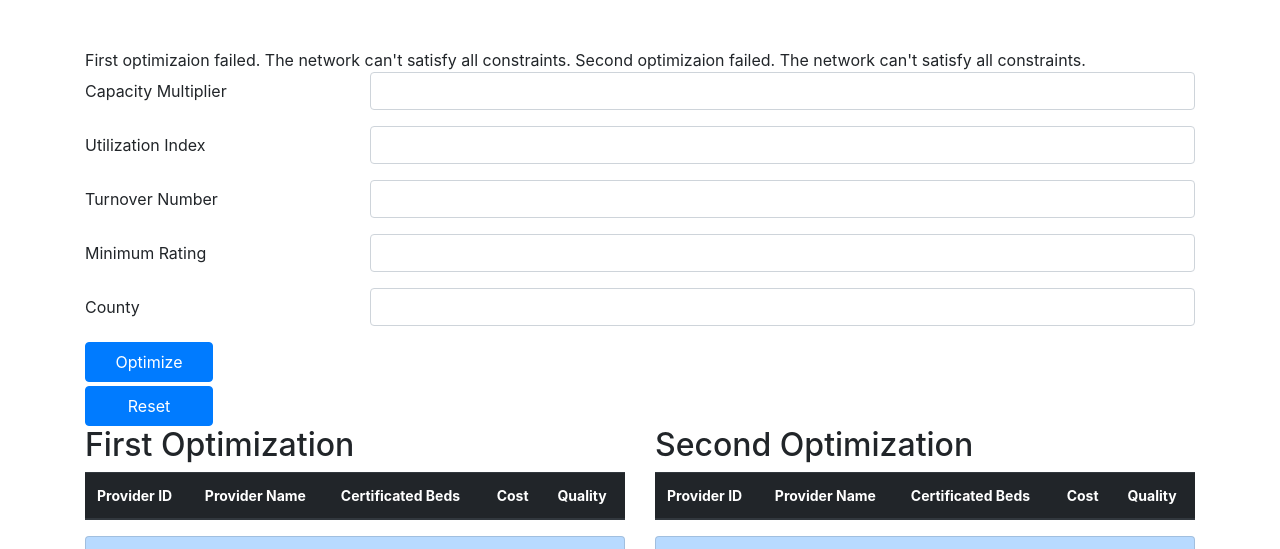
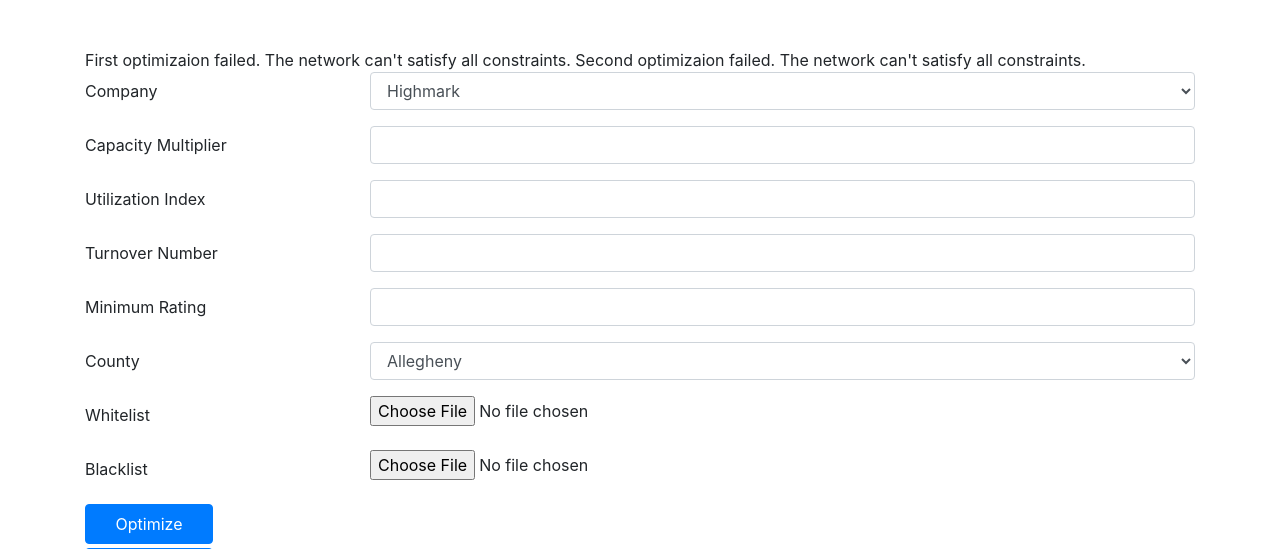
Before and after one commit to SHIERZHA/95-720-Capstone-Project, a Django app: template Programming Files/networkoptimizer/optimizer/templates/index.html in a window 1280 px wide. Shown: the part 56-605 px from the top of the page. Run offline with Django 3.2, Linux system fonts and the light colour scheme; the template is opened without the code that fills it, so the values that code supplies are empty; some libraries are stand-ins or nearby versions.

Commit message:
front end

```diff
--- a/Programming Files/networkoptimizer/optimizer/templates/index.html
+++ b/Programming Files/networkoptimizer/optimizer/templates/index.html
@@ -35,31 +35,24 @@
     {% if not second_result %}
         Second optimizaion failed. The network can't satisfy all constraints.
     {% endif %}
-    {#    <div class="row">#}
-    {#        <div class="col">#}
-    {#            {% for j in first_df.itertuples %}#}
-    {#                {{ j.PROVNUM }}, {{ j.PROVNAME }}, {{ j.BEDCERT }}, {{ j.OVERALL_RATING }}, {{ j.COST }} <br>#}
-    {#            {% endfor %}#}
-    {#            cost:{{ first_cost }}#}
-    {#            quality:{{ first_avg_score }}#}
-    {#        </div>#}
-    {#        <div class="col">#}
-    {#            {% for j in second_df.itertuples %}#}
-    {#                {{ j.PROVNUM }}, {{ j.PROVNAME }}, {{ j.BEDCERT }}, {{ j.OVERALL_RATING }}, {{ j.COST }} <br>#}
-    {#            {% endfor %}#}
-    {#            cost:{{ second_cost }}#}
-    {#            quality:{{ second_avg_score }}#}
-    {#        </div>#}
-    {#    </div>#}
-
 
     <div class="row">
         <div class="col">
             <form id="optimize_form" action="{% url 'optimize' %}" method="get">
                 <div class="form-group row">
+                    <label for="inputPassword" class="col-sm-3 col-form-label">Company</label>
+                    <div class="col-sm-9">
+                        <select class="form-control" name="company" form="optimize_form">
+                            <option value="highmark">Highmark</option>
+                            <option value="upmc">UPMC</option>
+                            <option value="both">Highmark & UPMC</option>
+                        </select>
+                    </div>
+                </div>
+                <div class="form-group row">
                     <label for="inputPassword" class="col-sm-3 col-form-label">Capacity Multiplier</label>
                     <div class="col-sm-9">
-                        <input type="text" class="form-control" name="cm">
+                        <input type="text" class="form-control" name="cm" >
                     </div>
                 </div>
                 <div class="form-group row">
@@ -75,22 +68,38 @@
                     </div>
                 </div>
                 <div class="form-group row">
-                    <label for="inputPassword" class="col-sm-3 col-form-label">Minimum Rating</label>
+                    <label class="col-sm-3 col-form-label">Minimum Rating</label>
                     <div class="col-sm-9">
                         <input type="text" class="form-control" name="min_rating">
                     </div>
                 </div>
                 <div class="form-group row">
-                    <label for="inputPassword" class="col-sm-3 col-form-label">County</label>
+                    <label class="col-sm-3 col-form-label">County</label>
                     <div class="col-sm-9">
-                        <input type="text" class="form-control" name="county">
+                        <select class="form-control" name="county" form="optimize_form">
+                            <option value="Allegheny">Allegheny</option>
+                        </select>
                     </div>
+                </div>
+                <div class="form-group row">
+                    <label class="col-sm-3 col-form-label">Whitelist</label>
+                    <div class="col-sm-9">
+                        <input type="file" class="form-control-file" name="whitelist">
+                    </div>
+                </div>
+                <div class="form-group row">
+                    <label class="col-sm-3 col-form-label">Blacklist</label>
+                     <div class="col-sm-9">
+                         <input type="file" class="form-control-file" name="blacklist">
+                     </div>
                 </div>
                 <input type="hidden" class="form-control" name="to_add" value="">
                 <input type="hidden" class="form-control" name="to_delete" value="">
                 <button type="submit" class="btn btn-primary" style="width:8em;height:2.5em">Optimize</button>
             </form>
-            <button onclick="window.location.href='/reset'" class="btn btn-primary mt-1" style="width:8em;height:2.5em">Reset</button>
+            <button onclick="window.location.href='/reset'" class="btn btn-primary mt-1" style="width:8em;height:2.5em">
+                Reset
+            </button>
         </div>
     </div>
 
@@ -159,7 +168,8 @@
     <div class="row mt-3">
         <div class="col">
             <div class="mr-4">
-                <button type="button" class="btn btn-primary" style="width:8em;height:2.5em" data-toggle="modal" data-target="#addProviderModal">
+                <button type="button" class="btn btn-primary" style="width:8em;height:2.5em" data-toggle="modal"
+                        data-target="#addProviderModal">
                     Add Provider
                 </button>
                 <!-- Add Provider Modal -->
@@ -187,7 +197,7 @@
                                     <input type="hidden" class="form-control" name="ui" value={{ ui }}>
                                     <input type="hidden" class="form-control" name="turnover" value={{ turnover }}>
                                     <input type="hidden" class="form-control" name="min_rating" value={{ min_rating }}>
-                                    <input type="hidden" class="form-control" name="to_delete" >
+                                    <input type="hidden" class="form-control" name="to_delete">
                                 </div>
                                 <div class="modal-footer">
                                     <button type="button" class="btn btn-secondary" data-dismiss="modal">Close</button>
@@ -200,7 +210,8 @@
             </div>
 
             <div class="mt-2">
-                <button type="button" class="btn btn-primary" style="width:8em;height:2.5em" data-toggle="modal" data-target="#DeleteProviderModal">
+                <button type="button" class="btn btn-primary" style="width:8em;height:2.5em" data-toggle="modal"
+                        data-target="#DeleteProviderModal">
                     Delete Provider
                 </button>
                 <!-- Add Provider Modal -->
@@ -220,7 +231,8 @@
                                     <div class="form-group row">
                                         <label for="inputPassword" class="col-sm-2 col-form-label">ID</label>
                                         <div class="col-sm-9">
-                                            <input type="text" class="form-control" name="to_delete" value={{ to_delete }}>
+                                            <input type="text" class="form-control" name="to_delete"
+                                                   value={{ to_delete }}>
                                         </div>
                                     </div>
                                     <input type="hidden" class="form-control" name="county" value={{ county }}>
@@ -228,7 +240,7 @@
                                     <input type="hidden" class="form-control" name="ui" value={{ ui }}>
                                     <input type="hidden" class="form-control" name="turnover" value={{ turnover }}>
                                     <input type="hidden" class="form-control" name="min_rating" value={{ min_rating }}>
-                                    <input type="hidden" class="form-control" name="to_add" >
+                                    <input type="hidden" class="form-control" name="to_add">
                                 </div>
                                 <div class="modal-footer">
                                     <button type="button" class="btn btn-secondary" data-dismiss="modal">Close</button>
```
Also changed, not shown: Programming Files/networkoptimizer/optimizer/templates/second_model.html (+33 -9 lines), Programming Files/networkoptimizer/optimizer/views.py (+4 -4 lines).
